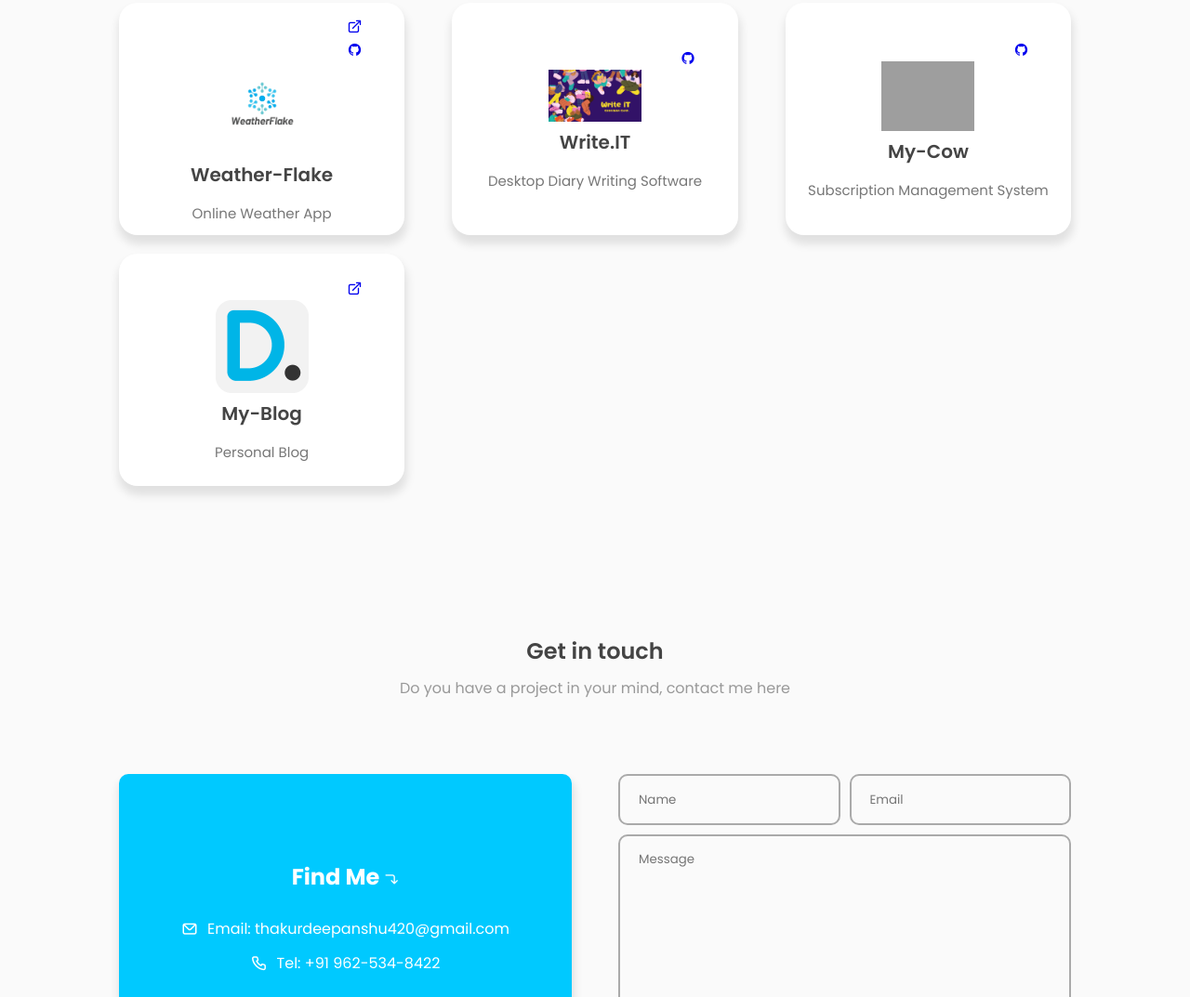
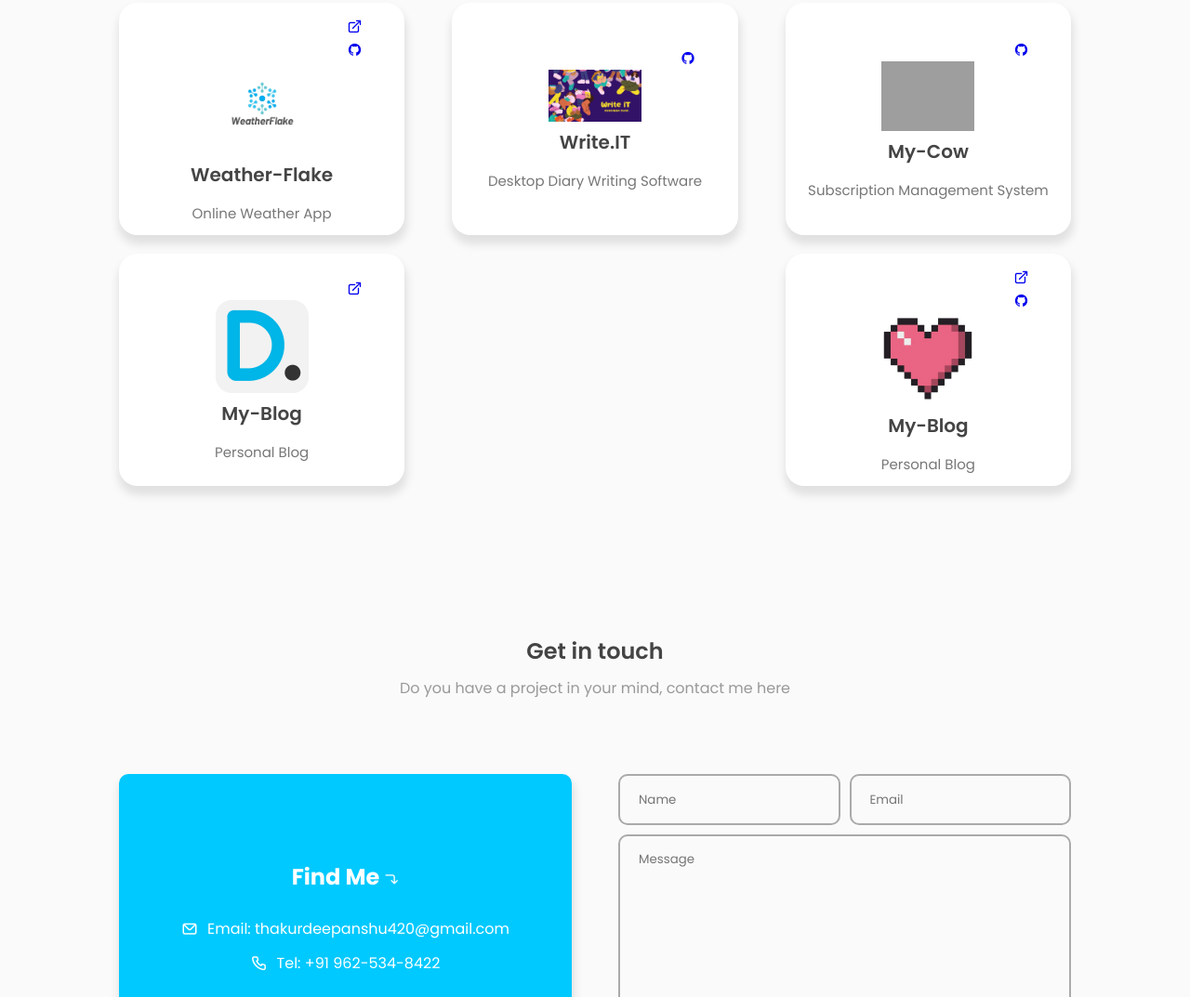
Before and after one commit to shanky-thakur/portfolio, a plain HTML site: page index.html in a window 1280 px wide. Shown: the part 1774-2847 px from the top of the page at 93% size. Drawn offline with nearby package versions, Linux system fonts and the light colour scheme; grey boxes are pictures that could not be loaded.

Commit message:
Update index.html

```diff
--- a/index.html
+++ b/index.html
@@ -214,6 +214,13 @@
                         <h3>My-Blog</h3>
                         <label>Personal Blog</label>
                     </div>
+                     <div class="project-box">
+                        <a href="https://retro-ide.netlify.app/" target="_blank" style="z-index: 3;"><i class="uil uil-external-link-alt" style="margin-left: 200px;"></i></a>
+                         <a href="https://github.com/k1ttu/Retro-IDE" target="_blank" style="z-index: 3;"><i class="uil uil-github" style="margin-left: 200px;"></i></a>
+                        <i><img src="logo.png" alt="logo"></i>
+                        <h3>My-Blog</h3>
+                        <label>Personal Blog</label>
+                    </div>
                 </div>
             </section>
 
```
